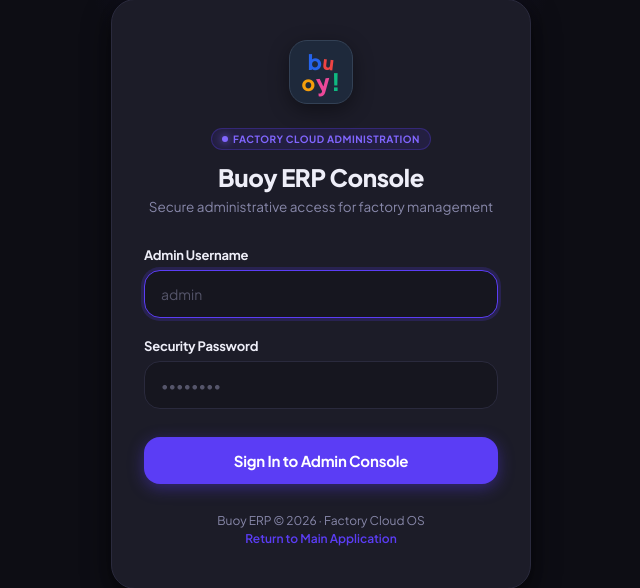
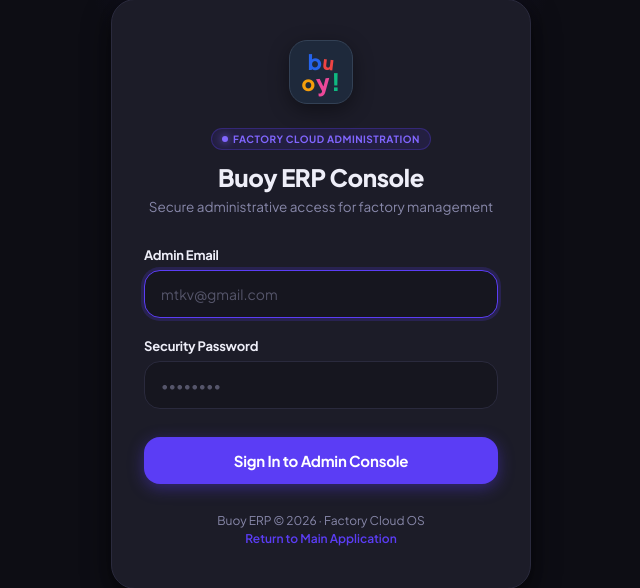
Before and after one commit to kavypatel03/buoy-erp-main, a Node server app: page /admin/login in a window 1280 px wide. Shown: the part 106-694 px from the top of the page, without its empty margins (319-959 px from the left). Run offline with Node 20, Linux system fonts and the light colour scheme.

Commit message:
fix(admin): resolve login field mismatch and support both email and username

```diff
--- a/backend/controllers/adminController.js
+++ b/backend/controllers/adminController.js
@@ -75,17 +75,31 @@ exports.getLogin = (req, res) => {
 };
 
 exports.postLogin = (req, res) => {
-  const { email, password } = req.body;
-  if (email === 'mtkv@gmail.com' && password === 'mtkv2004@2005') {
+  const identifier = (req.body.email || req.body.username || '').trim().toLowerCase();
+  const password = (req.body.password || '').trim();
+
+  const isEmailMatch = (
+    identifier === 'mtkv@gmail.com' ||
+    identifier === 'mtkv' ||
+    identifier === 'admin@factory.com' ||
+    identifier === 'admin'
+  );
+
+  const isPasswordMatch = (
+    password === 'mtkv2004@2005' ||
+    password === 'admin123'
+  );
+
+  if (isEmailMatch && isPasswordMatch) {
     res.cookie('admin_auth', 'true', {
       signed: true,
       httpOnly: true,
       sameSite: 'lax',
       secure: process.env.NODE_ENV === 'production'
     });
-    res.redirect('/admin');
+    return res.redirect('/admin');
   } else {
-    res.render('login', { error: 'Invalid admin credentials' });
+    return res.render('login', { error: 'Invalid admin credentials' });
   }
 };
 
--- a/backend/routes/adminRoutes.js
+++ b/backend/routes/adminRoutes.js
@@ -3,7 +3,7 @@ const router = express.Router();
 const adminController = require('../controllers/adminController');
 
 const requireAdmin = (req, res, next) => {
-  if (req.signedCookies.admin_auth === 'true') {
+  if (req.signedCookies?.admin_auth === 'true' || req.cookies?.admin_auth === 'true') {
     next();
   } else {
     res.redirect('/admin/login');
--- a/backend/views/login.ejs
+++ b/backend/views/login.ejs
@@ -382,9 +382,9 @@
 
     <form action="/admin/login" method="POST">
       <div class="form-group">
-        <label for="username">Admin Username</label>
+        <label for="email">Admin Email</label>
         <div class="input-wrapper">
-          <input type="text" id="username" name="username" placeholder="admin" required autocomplete="username" autofocus>
+          <input type="text" id="email" name="email" placeholder="mtkv@gmail.com" required autocomplete="username" autofocus>
         </div>
       </div>
 
```
